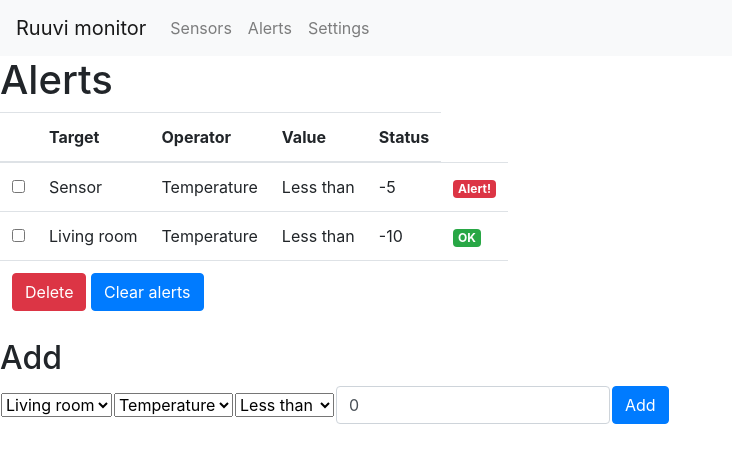
After one commit to ndob/ruuvimonitor, a Flask app: page /alerts in a window 1280 px wide. The commit adds this page. Shown: the top 463 px of the page, without its empty margins (0-732 px from the left). Run offline with Flask 3, Linux system fonts and the light colour scheme; some libraries are stand-ins or nearby versions.

Commit message:
Add UI for alerts.

```diff
--- a/ruuvireader.py
+++ b/ruuvireader.py
@@ -59,6 +59,10 @@ def detail(sensormac):
 def settings():
     return render_template("settings.html")
 
+@app.route("/alerts")
+def alerts():
+    return render_template("alerts.html")
+
 @app.route("/api/sensor")
 def sensors():
     return jsonify(query_db("SELECT sensor_metadata.name, reading.* FROM reading, reading_newest LEFT JOIN sensor_metadata ON reading.mac = sensor_metadata.mac WHERE reading.rowid=reading_newest.reading_id"))
--- /dev/null
+++ b/webui/templates/alerts.html
@@ -0,0 +1,98 @@
+{% extends "base.html" %}
+{% block title %}Settings{% endblock %}
+{% block content %}
+<h1>Alerts</h1>
+
+<table class="table w-auto">
+    <thead>
+        <tr>
+            <th></th>
+            <th>Target</th>
+            <th>Operator</th>
+            <th>Value</th>
+            <th>Status</th>
+        </tr>
+    </thead>
+    <tbody>
+        <tr>
+            <td>
+                <input type="checkbox" value="" id="flexCheckDefault1">
+            </td>
+            <td>
+                Sensor
+            </td>
+            <td>
+                Temperature
+            </td>
+            <td>
+                Less than
+            </td>
+            <td>
+                -5
+            </td>
+            <td>
+                <div class="badge badge-danger">Alert!</div>
+            </td>
+        </tr>
+        <tr>
+            <td>
+                <input type="checkbox" value="" id="flexCheckDefault1">
+            </td>
+            <td>
+                Living room
+            </td>
+            <td>
+                Temperature
+            </td>
+            <td>
+                Less than
+            </td>
+            <td>
+                -10
+            </td>
+            <td>
+                <div class="badge badge-success">OK</div>
+            </td>
+        </tr>
+    </tbody>
+    <tfoot>
+        <tr>
+            <td colspan="100%">
+                <button class="btn btn-danger">Delete</button>
+                <button class="btn btn-primary">Clear alerts</button>
+            </td>
+        </tr>
+    </tfoot>
+</table>
+<h2>Add</h2>
+<table>
+    <tbody>
+        <tr>
+            <td>
+                <select class="form-select" aria-label="Target">
+                    <option value="mac-address-here">Living room</option>
+                    <option value="mac-address-here">Bed room</option>
+                </select>
+            </td>
+            <td>
+                <select class="form-select" aria-label="Target">
+                    <option value="temperature">Temperature</option>
+                </select>
+            </td>
+            <td>
+                <select class="form-select" aria-label="Target">
+                    <option value="temperature">Less than</option>
+                    <option value="temperature">More than</option>
+                </select>
+            </td>
+            <td>
+                <input step="0.1" value="0" type="number" id="typeNumber" class="form-control" />
+            </td>
+            <td>
+                <button class="btn btn-primary">Add</button>
+            </td>
+        </tr>
+    </tbody>
+</table>
+
+{% endblock %}
--- a/webui/templates/base.html
+++ b/webui/templates/base.html
@@ -33,6 +33,9 @@
                     <a class="nav-link" href="/">Sensors</a>
                 </li>
                 <li class="nav-item">
+                    <a class="nav-link" href="/alerts">Alerts</a>
+                </li>
+                <li class="nav-item">
                     <a class="nav-link" href="/settings">Settings</a>
                 </li>
             </ul>
```
Also changed, not shown: webui/templates/detail.html (+32 -0 lines).
